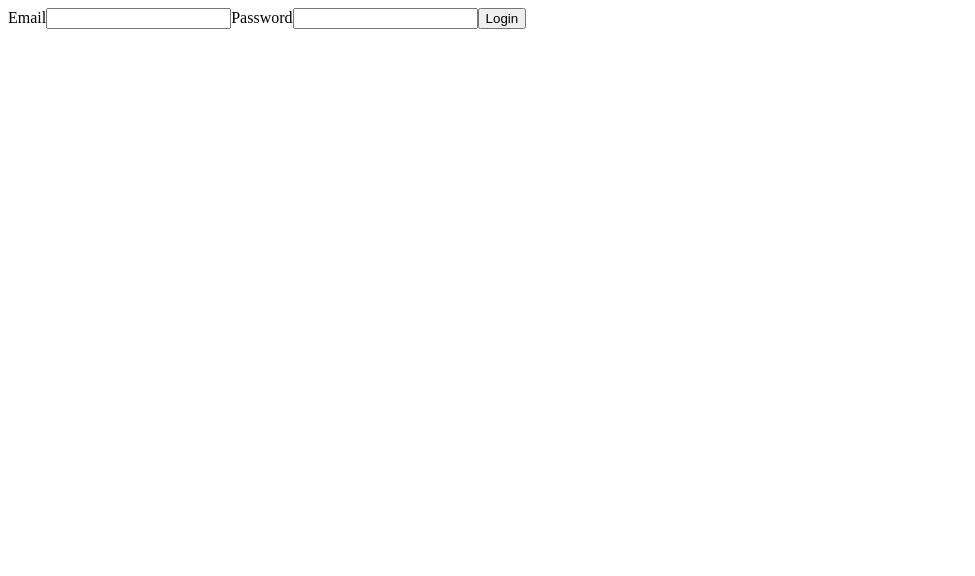
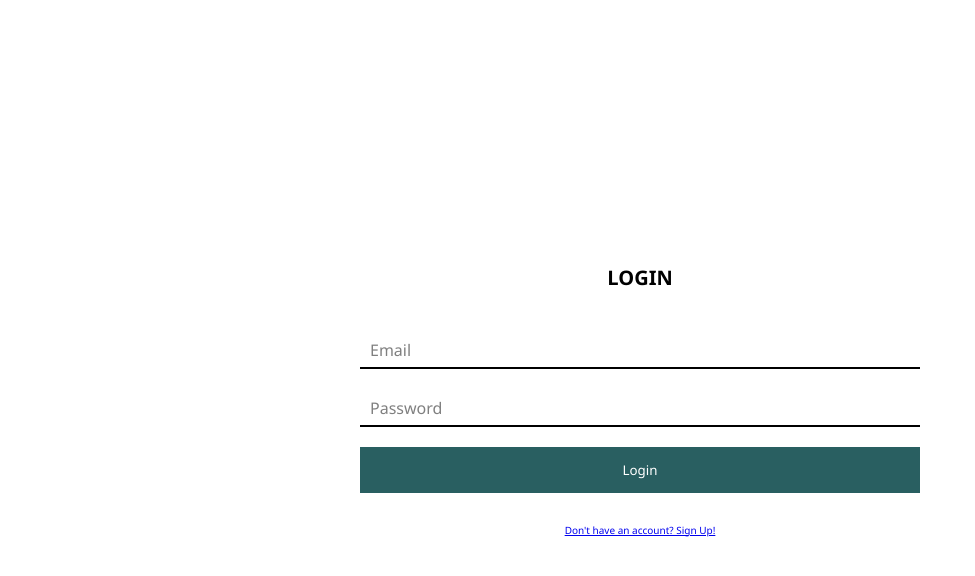
Before and after one commit to sarvagya2545/graphica, a React (Create React App) app in the folder client/: page /login in a window 1280 px wide. Shown: the top 576 px of the page, without its empty margins (0-975 px from the left). Built offline with nearby package versions, Linux system fonts and the light colour scheme.

Commit message:
scss setup and style login forms

```diff
--- a/client/package.json
+++ b/client/package.json
@@ -7,6 +7,7 @@
     "@testing-library/react": "^11.2.5",
     "@testing-library/user-event": "^12.7.1",
     "axios": "^0.21.1",
+    "node-sass": "^5.0.0",
     "react": "^17.0.1",
     "react-dom": "^17.0.1",
     "react-redux": "^7.2.2",
--- a/client/src/App.js
+++ b/client/src/App.js
@@ -3,6 +3,7 @@ import { Switch, Route, BrowserRouter } from 'react-router-dom';
 import Login from './components/Login';
 import Signup from './components/Signup';
 import Home from './components/Home';
+import './App.scss';
 
 const App = () => {
 
--- /dev/null
+++ b/client/src/App.scss
@@ -0,0 +1,6 @@
+@import 'scss/base/base';
+@import 'scss/base/variables';
+@import 'scss/base/utils';
+
+@import 'scss/components/form';
+@import 'scss/components/buttons';
--- a/client/src/components/Login.js
+++ b/client/src/components/Login.js
@@ -1,5 +1,6 @@
 import React, { useState } from 'react';
 import { connect } from 'react-redux';
+import { Link } from 'react-router-dom';
 import { login } from '../redux/actions/authActions';
 
 const Login = ({ login }) => {
@@ -22,13 +23,21 @@ const Login = ({ login }) => {
   }
 
   return (
-    <form className="form" onSubmit={submitHandler}>
-      <label htmlFor="email">Email</label>
-      <input type="email" name="email" value={formData.email} onChange={onChangeHandler}/>
-      <label htmlFor="password">Password</label>
-      <input type="password" name="password" value={formData.password} onChange={onChangeHandler}/>
-      <button type="submit">Login</button>
-    </form>
+    <div className="container container-form">
+      <h1>LOGIN</h1>
+      <form className="form" onSubmit={submitHandler}>
+        <div className="form-group">
+          <input type="email" name="email" className="input" value={formData.email} onChange={onChangeHandler} placeholder="..."/>
+          <label htmlFor="email">Email</label>
+        </div>
+        <div className="form-group">
+          <input type="password" name="password" className="input" value={formData.password} onChange={onChangeHandler} placeholder="..."/>
+          <label htmlFor="password">Password</label>
+        </div>
+        <button type="submit" className="btn btn-submit">Login</button>
+      </form>
+      <Link to="/signup">Don't have an account? Sign Up!</Link>
+    </div>
   );
 }
 
--- a/client/src/components/Signup.js
+++ b/client/src/components/Signup.js
@@ -1,5 +1,6 @@
 import React, { useState } from 'react';
 import { connect } from 'react-redux';
+import { Link } from 'react-router-dom';
 import { register } from '../redux/actions/authActions';
 
 const Signup = ({ register }) => {
@@ -23,15 +24,25 @@ const Signup = ({ register }) => {
   }
 
   return (
-    <form className="form" onSubmit={submitHandler}>
-      <label htmlFor="email">Email</label>
-      <input type="email" name="email" value={formData.email} onChange={onChangeHandler}/>
-      <label htmlFor="password">Password</label>
-      <input type="password" name="password" value={formData.password} onChange={onChangeHandler}/>
-      <label htmlFor="confirmPassword">Confirm Password</label>
-      <input type="password" name="confirmPassword" value={formData.confirmPassword} onChange={onChangeHandler}/>
-      <button type="submit">Signup</button>
-    </form>
+    <div className="container container-form">
+      <h1>SIGNUP</h1>
+      <form className="form" onSubmit={submitHandler}>
+        <div className="form-group">
+          <input type="email" name="email" className="input" value={formData.email} onChange={onChangeHandler} placeholder="..."/>
+          <label htmlFor="email">Email</label>
+        </div>
+        <div className="form-group">
+          <input type="password" name="password" className="input" value={formData.password} onChange={onChangeHandler} placeholder="..."/>
+          <label htmlFor="password">Password</label>
+        </div>
+        <div className="form-group">
+          <input type="password" name="confirmPassword" className="input" value={formData.confirmPassword} onChange={onChangeHandler} placeholder="..."/>
+          <label htmlFor="confirmPassword">Confirm Password</label>
+        </div>
+        <button type="submit" className="btn btn-submit">Signup</button>
+      </form>
+      <Link to="/login">Already having an account? Log in!</Link>
+    </div>
   );
 }
 
--- /dev/null
+++ b/client/src/scss/base/_base.scss
@@ -0,0 +1,17 @@
+*,
+*::before,
+*::after {
+    margin: 0;
+    padding: 0;
+    box-sizing: inherit;
+    font-family: inherit;
+}
+
+html {
+    font-size: 62.5%;
+    font-family: 'Segoe UI', Tahoma, Geneva, Verdana, sans-serif;
+}
+
+body {
+    box-sizing: border-box;
+}
--- /dev/null
+++ b/client/src/scss/base/_utils.scss
@@ -0,0 +1,9 @@
+.container {
+  &-form {
+    display: flex;
+    flex-direction: column;
+    align-items: center;
+    justify-content: center;
+    height: 100vh;
+  }
+}
--- /dev/null
+++ b/client/src/scss/base/_variables.scss
@@ -0,0 +1,2 @@
+$color-primary: #295F61;
+$color-secondary: #00FF38;
--- /dev/null
+++ b/client/src/scss/components/_buttons.scss
@@ -0,0 +1,17 @@
+.btn {
+  background-color: transparent;
+  border: none;
+  outline: none;
+  cursor: pointer;
+  display: inline-block;
+
+  &-submit {
+    background-color: $color-primary;
+    color: #fff;
+    padding: 1.4rem 1.5rem;
+
+    &:hover {
+      box-shadow: 0 10px 10px rgba(#000, 0.3);
+    }
+  }
+}
--- /dev/null
+++ b/client/src/scss/components/_form.scss
@@ -0,0 +1,64 @@
+// Login and Signup forms
+.form {
+  display: flex;
+  flex-direction: column;
+  padding: 3rem 2rem;
+
+  max-width: 60rem;
+  width: 100%;
+
+  .form-group {
+      display: flex;
+      flex-direction: column-reverse;
+      margin: 10px 0;
+      position: relative;
+
+      &:last-of-type {
+          margin-bottom: 20px;
+      }
+  }
+
+  // removes autofill color
+  input:-webkit-autofill,
+  input:-webkit-autofill:hover,
+  input:-webkit-autofill:focus,
+  input:-webkit-autofill:active  {
+      transition-delay: 5000s;
+  }
+
+  .input {
+      font-size: 1.6rem;
+      font-family: inherit;
+      border: none;
+      border-bottom: 2px solid black;
+      padding: .7rem;
+      outline: none;
+      z-index: 1;
+      background-color: transparent;
+
+      &:focus {
+          border-bottom: 2px solid $color-secondary;
+      }
+
+      &:focus + label,
+      &:not(:placeholder-shown) + label {
+          color: $color-secondary;
+          transform: translate(-1rem, -1.75rem) scale(0.75);
+      }
+
+      & + label {
+          font-size: 1.6rem;
+          position: absolute;
+          color: rgba($color: #000000, $alpha: 0.5);
+          bottom: .8rem;
+          left: 1rem;
+          transition: transform .2s ease;
+          // change transform origin for having them float to the same position
+          transform-origin: 0% 0%;
+      }
+
+      &::placeholder {
+          opacity: 0;
+      }
+  }
+}
```
